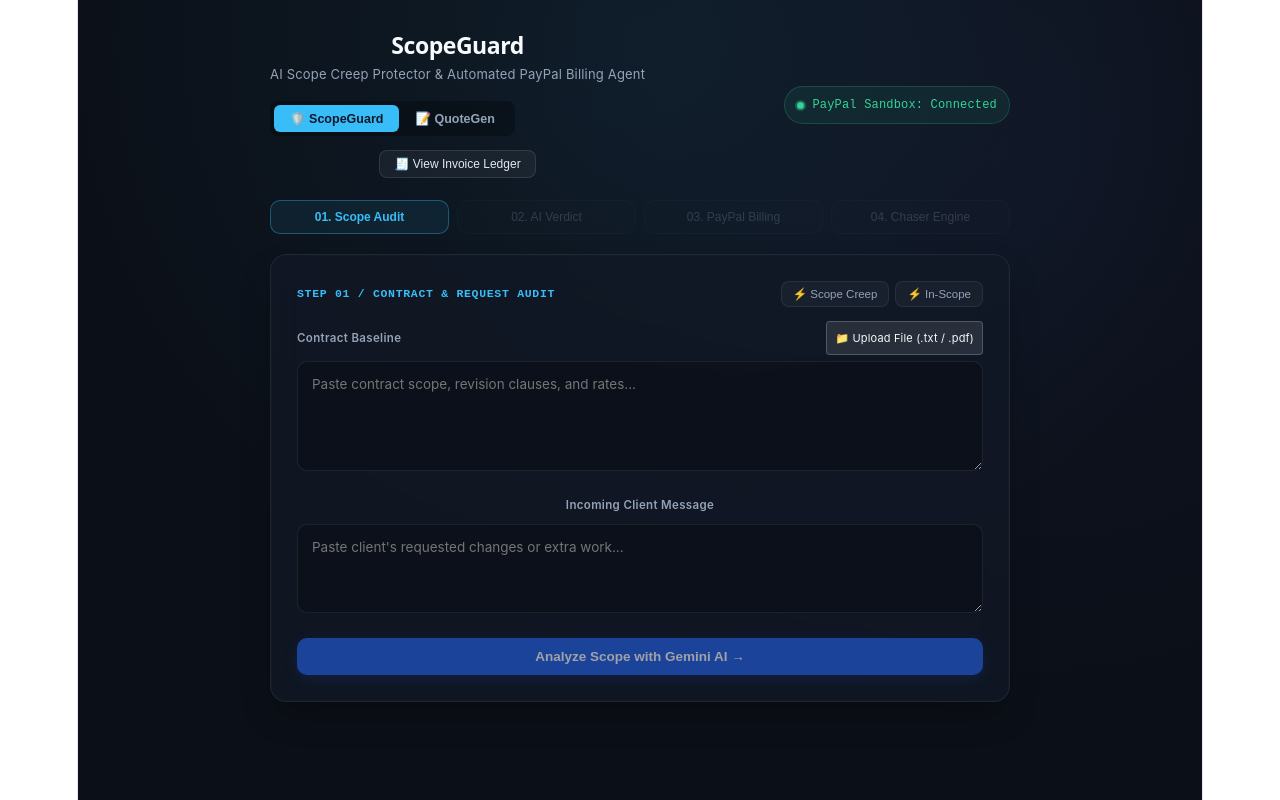
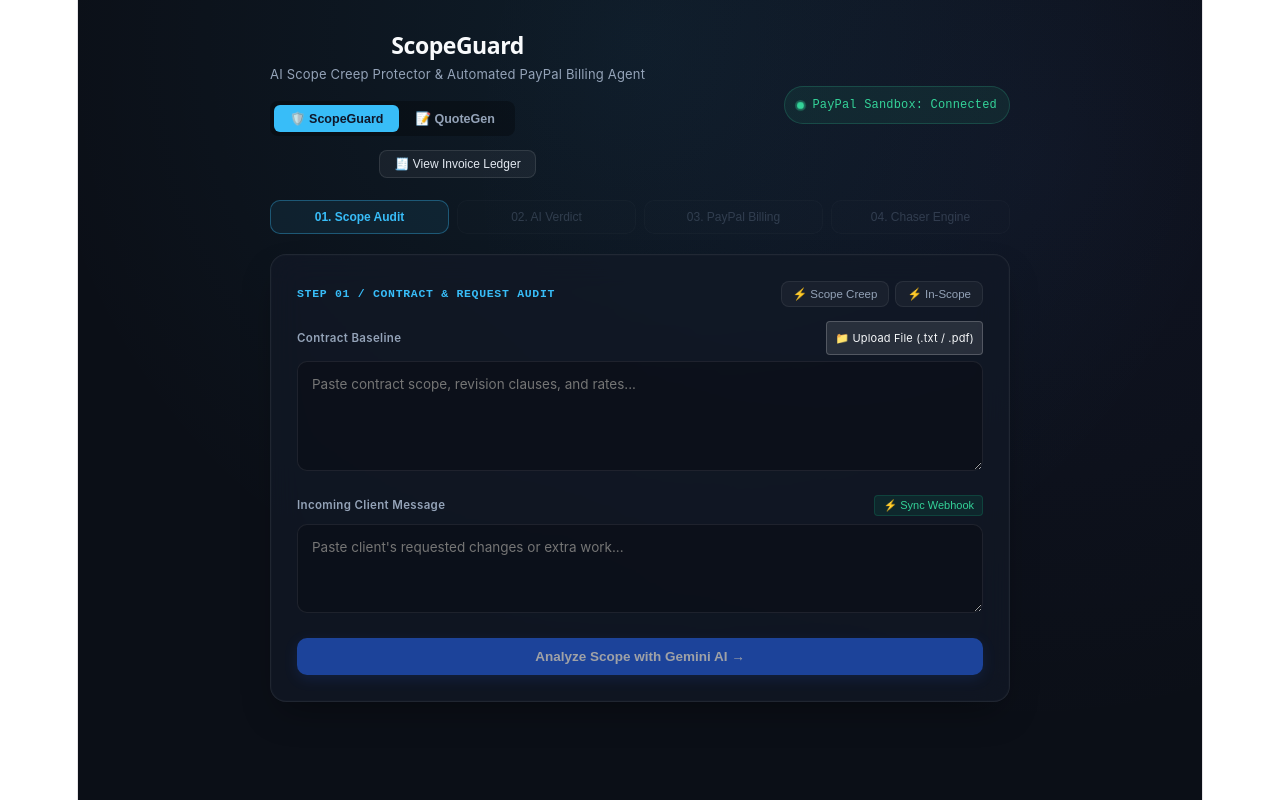
Before and after one commit to Chaitanya270608/Scope-Guard, a React app in the folder frontend/: page / in a window 1280 px wide. Built offline with nearby package versions, Linux system fonts and the light colour scheme; the HTML template or start-up script is replaced by a standard one.

Commit message:
feat: add webhook intake endpoint and frontend sync for automated client requests

```diff
--- a/frontend/src/App.jsx
+++ b/frontend/src/App.jsx
@@ -272,6 +272,21 @@ const handleFileUpload = async (e) => {
       }
     } else {
       alert("Please upload a .txt or .pdf file.");
+    }
+  };
+
+  const handleCheckWebhook = async () => {
+    try {
+      const res = await fetch("http://localhost:3000/webhook/latest");
+      const data = await res.json();
+
+      if (data.message) {
+        setMessage(data.message); // Auto-fill the message box!
+      } else {
+        alert("No new messages found in the webhook trap.");
+      }
+    } catch (err) {
+      console.error("Webhook fetch error:", err);
     }
   };
 
@@ -717,10 +732,28 @@ const handleFileUpload = async (e) => {
               />
             </div>
 
-            <div style={{ marginBottom: 18 }}>
-              <label style={{ display: "block", fontSize: 11.5, fontWeight: 600, color: "#94a3b8", marginBottom: 6, letterSpacing: "0.03em" }}>
-                Incoming Client Message
-              </label>
+           <div style={{ marginBottom: 18 }}>
+              <div style={{ display: "flex", justifyContent: "space-between", alignItems: "center", marginBottom: 6 }}>
+                <label style={{ fontSize: 11.5, fontWeight: 600, color: "#94a3b8", letterSpacing: "0.03em" }}>
+                  Incoming Client Message
+                </label>
+
+                <button
+                  onClick={handleCheckWebhook}
+                  style={{
+                    backgroundColor: "rgba(16, 185, 129, 0.1)", // subtle green
+                    color: "#34d399",
+                    padding: "3px 8px",
+                    borderRadius: 4,
+                    fontSize: 11,
+                    cursor: "pointer",
+                    border: "1px solid rgba(16, 185, 129, 0.2)",
+                    transition: "all 0.2s"
+                  }}
+                >
+                  ⚡ Sync Webhook
+                </button>
+              </div>
               <textarea
                 rows={3}
                 className="sg-textarea"
@@ -729,7 +762,6 @@ const handleFileUpload = async (e) => {
                 placeholder="Paste client's requested changes or extra work..."
               />
             </div>
-
             <button
               onClick={handleCheck}
               disabled={!!busy || !contract || !message}
```
Also changed, not shown: 1 other file (tests, documents, lock files or other folders).
